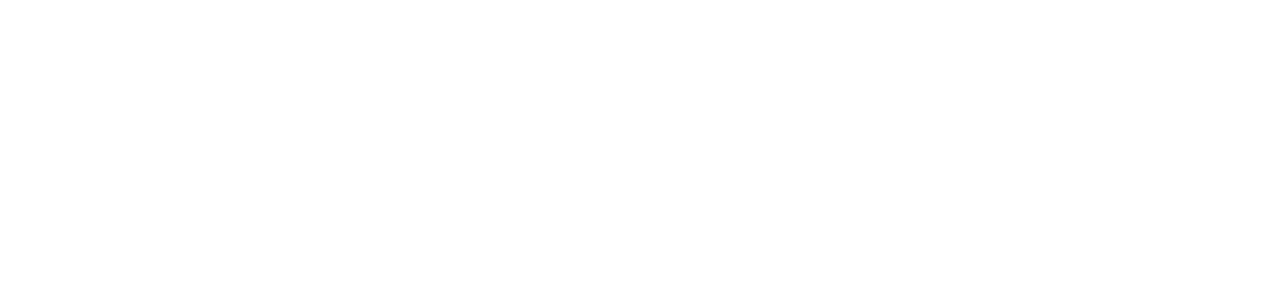
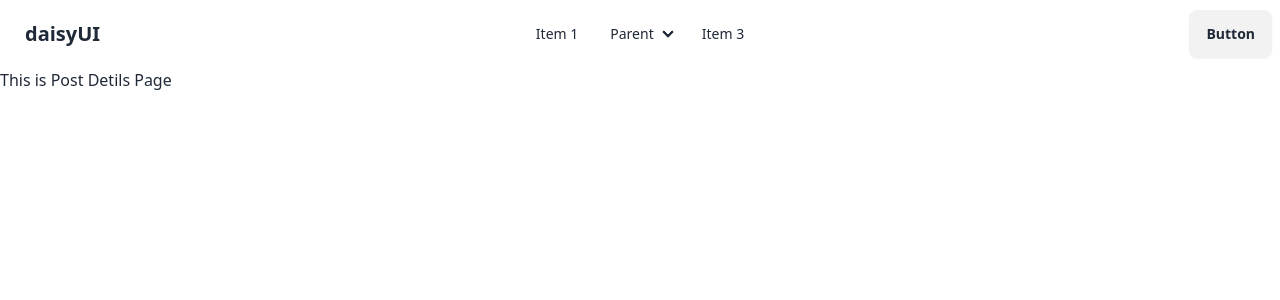
Before and after one commit to siraajul/TechVite, a React (Vite) app: page /Details/1 in a window 1280 px wide. Shown: the top 300 px of the page. Built offline with nearby package versions, Linux system fonts and the light colour scheme.

Commit message:
Wrap with Layout

```diff
--- a/src/Pages/DetailsPage.jsx
+++ b/src/Pages/DetailsPage.jsx
@@ -1,7 +1,12 @@
 import React from "react";
+import LayOut from "../Layout/Layout";
 
 const DetailsPage = () => {
-  return <div></div>;
+  return (
+    <LayOut>
+      <h1>This is Post Detils Page</h1>
+    </LayOut>
+  );
 };
 
 export default DetailsPage;
```
